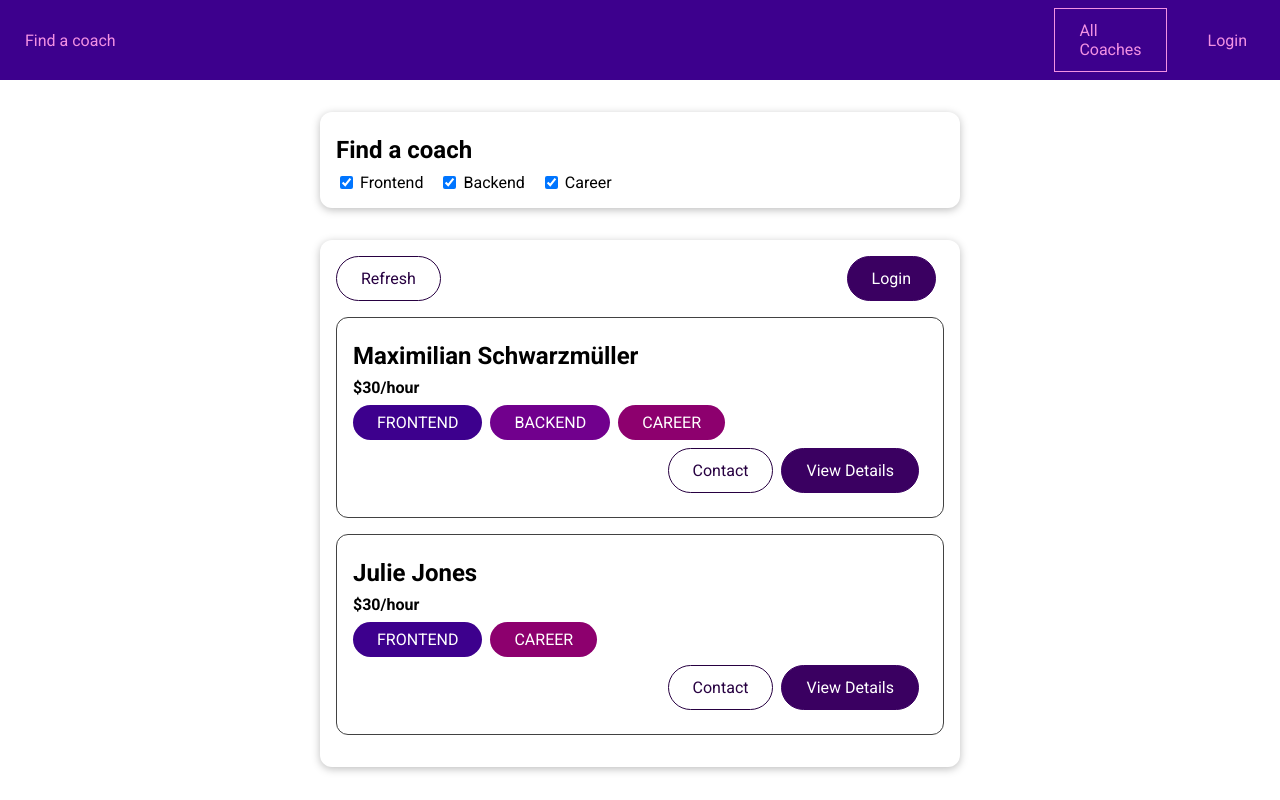
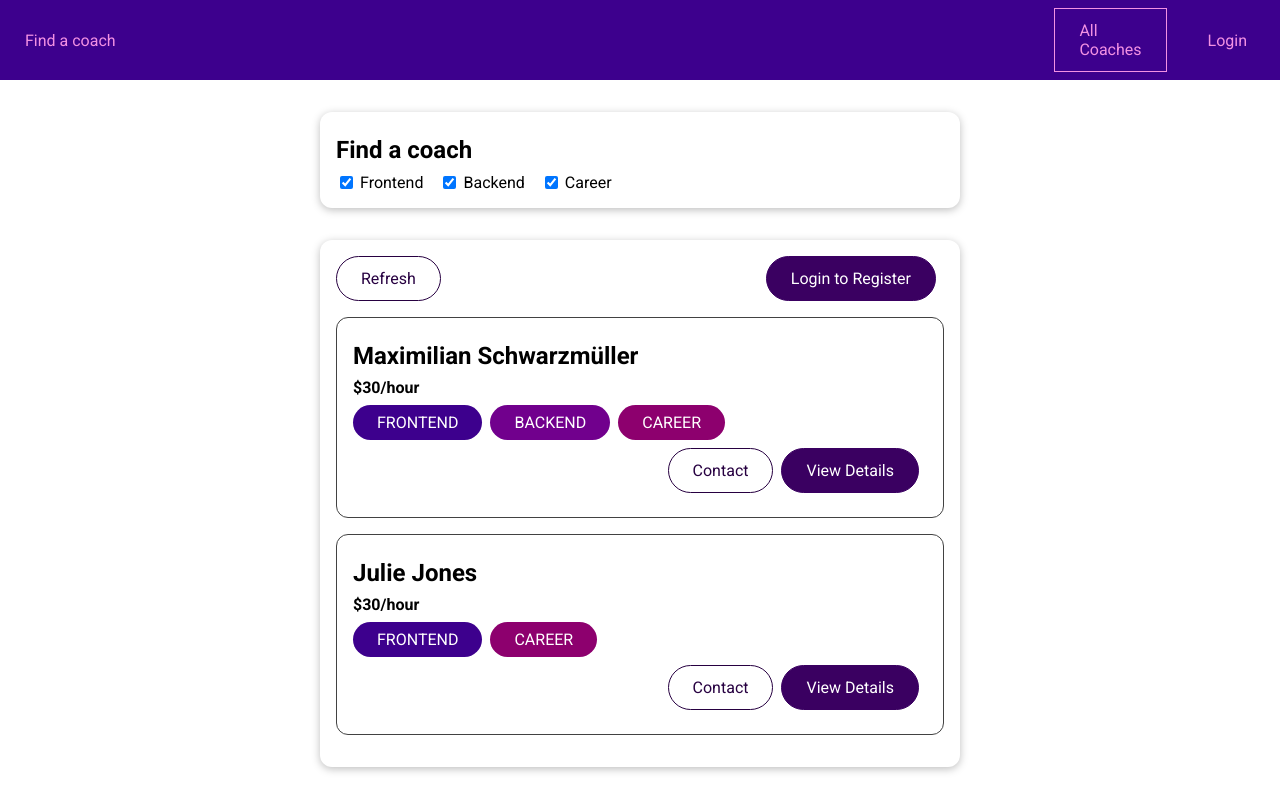
Before and after one commit to aplactuan/coach-finder, a Vue app: page /coaches in a window 1280 px wide. Built offline with nearby package versions, Linux system fonts and the light colour scheme.

Commit message:
Add logout action flow and add navigation guards

```diff
--- a/src/components/layouts/TheHeader.vue
+++ b/src/components/layouts/TheHeader.vue
@@ -5,8 +5,11 @@
     </nav>
     <ul>
       <li><router-link to="/coaches">All Coaches</router-link></li>
-      <li v-if="isLoggedIn"><router-link to="/requests">Requests</router-link></li>
+      <li v-if="isLoggedIn">
+        <router-link to="/requests">Requests</router-link>
+      </li>
       <li v-else><router-link to="/auth">Login</router-link></li>
+      <li v-if="isLoggedIn" @click="logoutUser"><base-button>Logout</base-button></li>
     </ul>
   </header>
 </template>
@@ -16,9 +19,15 @@ export default {
   computed: {
     isLoggedIn() {
       return this.$store.getters.isAuthenticated;
+    },
+  },
+  methods: {
+    logoutUser() {
+      this.$store.dispatch('logout');
+      this.$router.replace('/auth');
     }
   }
-}
+};
 </script>
 
 <style scoped>
--- a/src/pages/auth/UserAuth.vue
+++ b/src/pages/auth/UserAuth.vue
@@ -72,6 +72,8 @@ export default {
                 else {
                     await this.$store.dispatch('signup', actionPayload);
                 }
+                const redirectUrl = '/' + (this.$route.query.redirect || 'coaches');
+                this.$router.replace(redirectUrl);
             }
             catch (e) {
                 this.error = e.message || 'Failed';
--- a/src/pages/coaches/CoachesList.vue
+++ b/src/pages/coaches/CoachesList.vue
@@ -10,7 +10,7 @@
             <base-card>
                 <div class="controls">
                     <base-button mode="outline" @click="loadCoaches(true)">Refresh</base-button>
-                    <base-button link to="/login" v-if="!isLoggedIn">Login</base-button>
+                    <base-button link to="/auth?redirect=register" v-if="!isLoggedIn">Login to Register</base-button>
                     <base-button link to="/register" v-if="isLoggedIn && !isLoading && !isCoach">Register as Coach</base-button>
                 </div>
                 <div v-if="this.isLoading">
--- a/src/router.js
+++ b/src/router.js
@@ -7,6 +7,7 @@ import ContactCoach from './pages/requests/ContactCoach.vue';
 import RequestReceived from './pages/requests/RequestReceived.vue';
 import NotFound from './pages/NotFound.vue';
 import UserAuth from './pages/auth/UserAuth.vue';
+import store from './store/index.js';
 
 const router = createRouter({
     history: createWebHistory(),
@@ -21,11 +22,22 @@ const router = createRouter({
                 { path: 'contact', component: ContactCoach }
             ]
         },
-        { path: '/register', component: CoachRegistration },
-        { path: '/requests', component: RequestReceived },
-        { path: '/auth', component: UserAuth },
+        { path: '/register', component: CoachRegistration, meta: { needsAuth: true } },
+        { path: '/requests', component: RequestReceived , meta: { needsAuth: true } },
+        { path: '/auth', component: UserAuth, meta: { needsUnAuth: true } },
         { path: '/:notFound(.*)', component: NotFound }
     ]
 });
 
+router.beforeEach(function(to, _, next) {
+    if (to.meta.needsAuth && !store.getters.isAuthenticated) {
+        next('/auth');
+    } else if (to.meta.needsUnAuth && store.getters.isAuthenticated) {
+        next('/coaches');
+    }
+    else {
+        next();
+    }
+});
+
 export default router;
--- a/src/store/modules/auth/actions.js
+++ b/src/store/modules/auth/actions.js
@@ -46,5 +46,12 @@ export default {
             userId: responseData.localId,
             tokenExpiration: responseData.expiresIn
         });
+    },
+    logout(context) {
+        context.commit('setUser', {
+            token: null,
+            userId: null,
+            tokenExpiration: null
+        });
     }
 }
```
